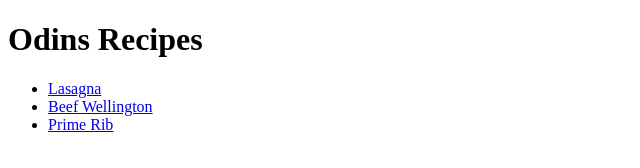
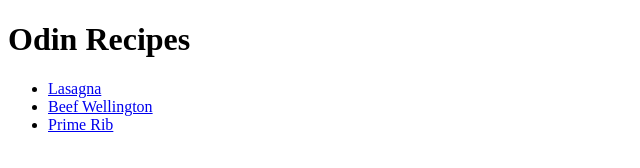
Before and after one commit to andresfeliperojas/odin-recipes, a plain HTML site: page index.html in a window 1280 px wide. Shown: the full height of the page, 0-640 px from the left. Drawn offline with Linux system fonts and the light colour scheme.

Commit message:
Delete the s from Odins

```diff
--- a/index.html
+++ b/index.html
@@ -7,7 +7,7 @@
 </head>
 <body>
 
-    <h1>Odins Recipes</h1>
+    <h1>Odin Recipes</h1>
     <ul>
         <li><a href="recipes/lasagna.html">Lasagna</a></li>
         <li><a href="recipes/beefwellington.html">Beef Wellington</a></li>
```
